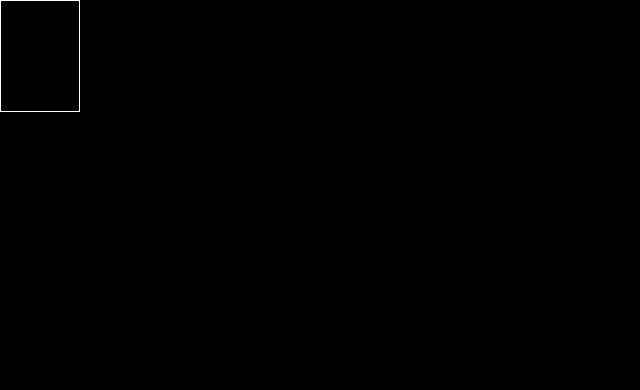
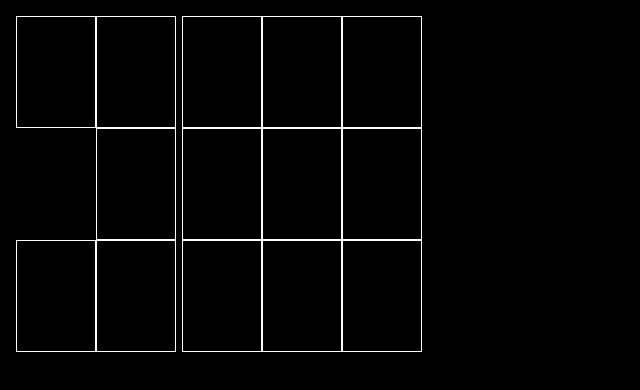
Before and after one commit to jmettraux/logogram, a plain HTML site: page public/index.html in a window 1280 px wide. Shown: the whole page, without its empty margins (0-640 px from the left). Drawn offline with Linux system fonts and the light colour scheme.

Commit message:
Lay out the four corners

```diff
--- a/public/index.html
+++ b/public/index.html
@@ -22,11 +22,14 @@
 
       <div class="navigation-context" id="four-corners">
         <div class="nav">
-          <div class="corners"></div>
-          <div class="nines"></div>
+          <div class="corners">
+            <div class="box top-left"></div><div class="box top-right"></div><div class="box blank"></div><div class="box fifth"></div><div class="box bottom-left"></div><div class="box bottom-right"></div>
+          </div>
+          <div class="nines">
+            <div class="box nine"></div><div class="box nine"></div><div class="box nine"></div><div class="box nine"></div><div class="box nine"></div><div class="box nine"></div><div class="box nine"></div><div class="box nine"></div><div class="box nine"></div>
+          </div>
         </div>
         <div class="list">
-          <div class="box"></div>
         </div>
       </div>
 
--- a/public/site.css
+++ b/public/site.css
@@ -371,6 +371,7 @@ body {
 .container {
   width: 100%;
   margin: 0.2rem;
+  position: relative;
 }
 
 .box {
@@ -391,6 +392,19 @@ body {
 .navigation-context .list {
 }
 
+#four-corners .corners {
+  width: calc(var(--box-w) * 2);
+  position: absolute;
+  left: 1rem;
+  top: 1rem;
+}
+#four-corners .nines {
+  width: calc(var(--box-w) * 3);
+  position: absolute;
+  left: calc(var(--box-w) * 2 + 1.35rem);
+  top: 1rem;
+}
+
 @media(orientation: portrait) {
 }
 @media(orientation: landscape) {
--- a/sheets/site.css
+++ b/sheets/site.css
@@ -11,6 +11,7 @@ body {
 .container {
   width: 100%;
   margin: 0.2rem;
+  position: relative;
 }
 
 .box {
@@ -26,9 +27,21 @@ body {
 }
 
 .navigation-context .nav {
-  display: block;
 }
 .navigation-context .list {
+}
+
+#four-corners .corners {
+  width: calc(var(--box-w) * 2);
+  position: absolute;
+  left: 1rem;
+  top: 1rem;
+}
+#four-corners .nines {
+  width: calc(var(--box-w) * 3);
+  position: absolute;
+  left: calc(var(--box-w) * 2 + 1.35rem);
+  top: 1rem;
 }
 
 @media(orientation: portrait) {
```
